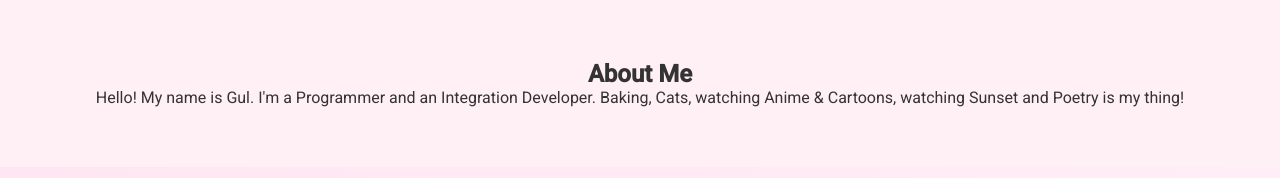
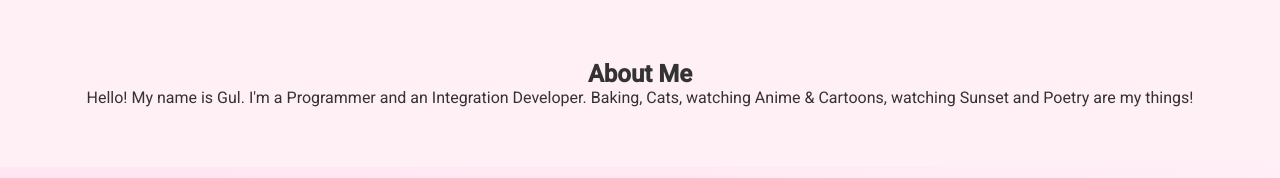
Before and after one commit to gulzehra12/allaboutgul.io, a plain HTML site: page index.html in a window 1280 px wide. Shown: the top 178 px of the page. Drawn offline with Linux system fonts and the light colour scheme.

Commit message:
Update index.html

```diff
--- a/index.html
+++ b/index.html
@@ -159,7 +159,7 @@
 <!-- About Section -->
 <section class="about">
   <h2>About Me</h2>
-  <p>Hello! My name is Gul. I'm a Programmer and an Integration Developer. Baking, Cats, watching Anime & Cartoons, watching Sunset and Poetry is my thing!</p>
+  <p>Hello! My name is Gul. I'm a Programmer and an Integration Developer. Baking, Cats, watching Anime & Cartoons, watching Sunset and Poetry are my things!</p>
 </section>
 
 <section class="likes">
```
